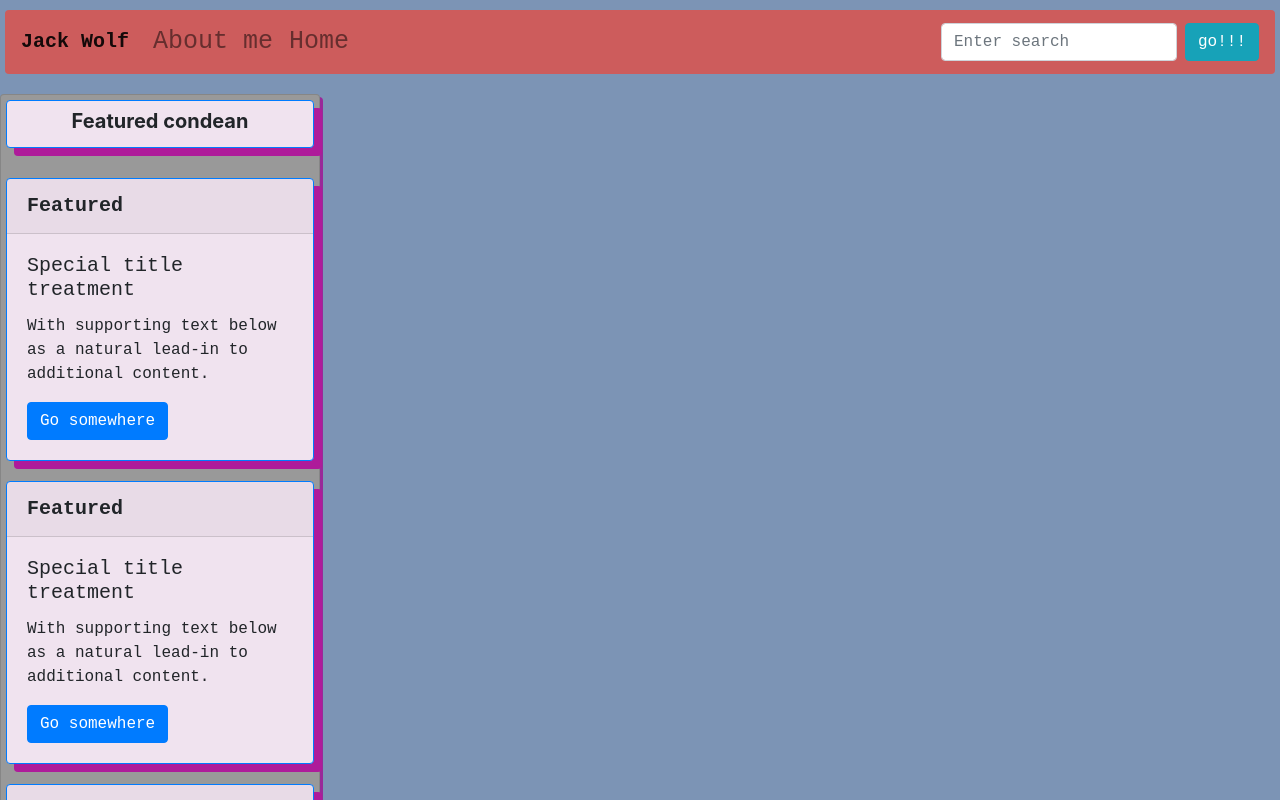
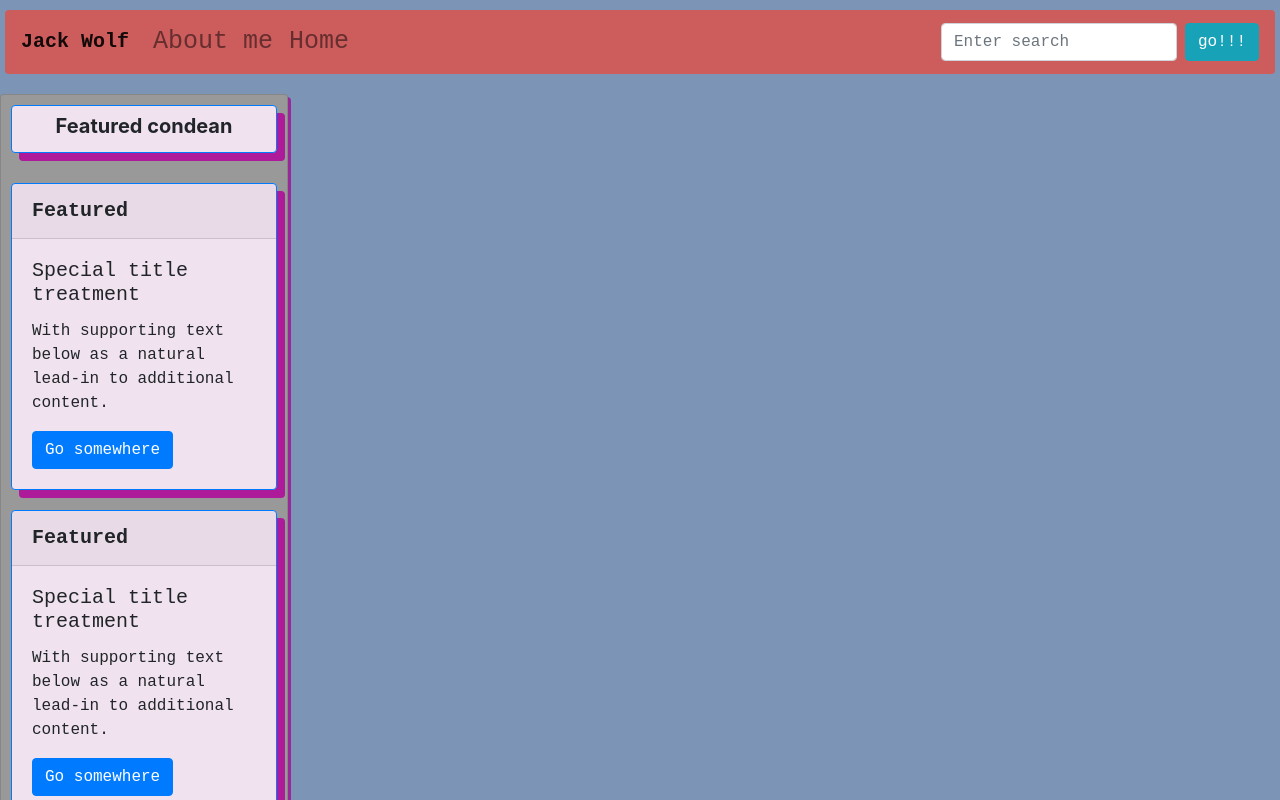
Before and after one commit to jackhwolf/blog, a React (Create React App) app: page / in a window 1280 px wide. Shown: the top 800 px of the page. Built offline with nearby package versions, Linux system fonts and the light colour scheme; no server answers.

Commit message:
Fri Nov 29 17:57:18 PST 2019

```diff
--- a/src/Sidebar/Sidebar.js
+++ b/src/Sidebar/Sidebar.js
@@ -14,7 +14,8 @@ class Sidebar extends React.Component {
     this.sidebaritems = [];
     this.sidebarcardstyle = {
       backgroundColor: "#999999",
-      width: '20rem'
+      width: '18rem',
+      padding: '5px'
     }
     this.titlecardstyle = {
       backgroundColor: "#F0E3EF"
@@ -32,7 +33,6 @@ class Sidebar extends React.Component {
   render() {
     return (
       <>
-      <div className="sidebar">
       <Card className="outercard" style={this.sidebarcardstyle}>
           <Container fluid={"true"}>
             <Row className="justify-content-md-center" fluid={"true"}>
@@ -49,7 +49,6 @@ class Sidebar extends React.Component {
             </Row>
           </Container>
         </Card>
-      </div>
       </>
     )
   }
```
